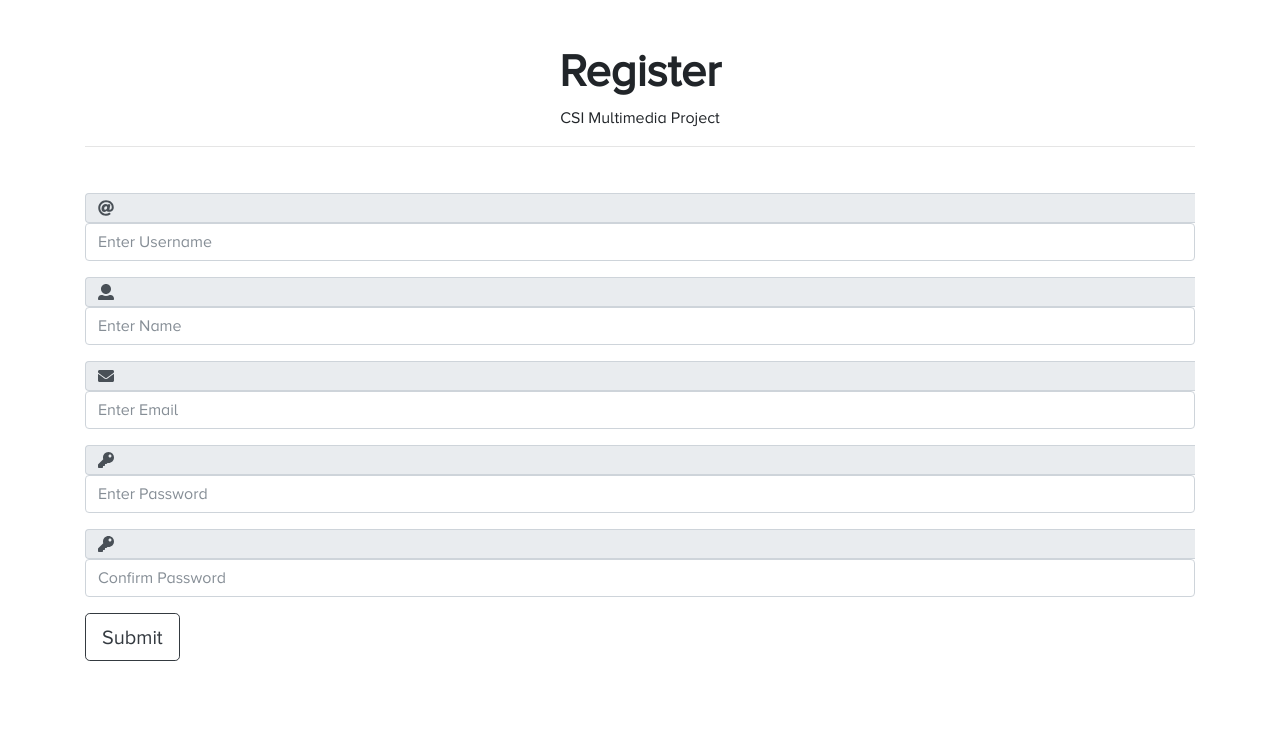
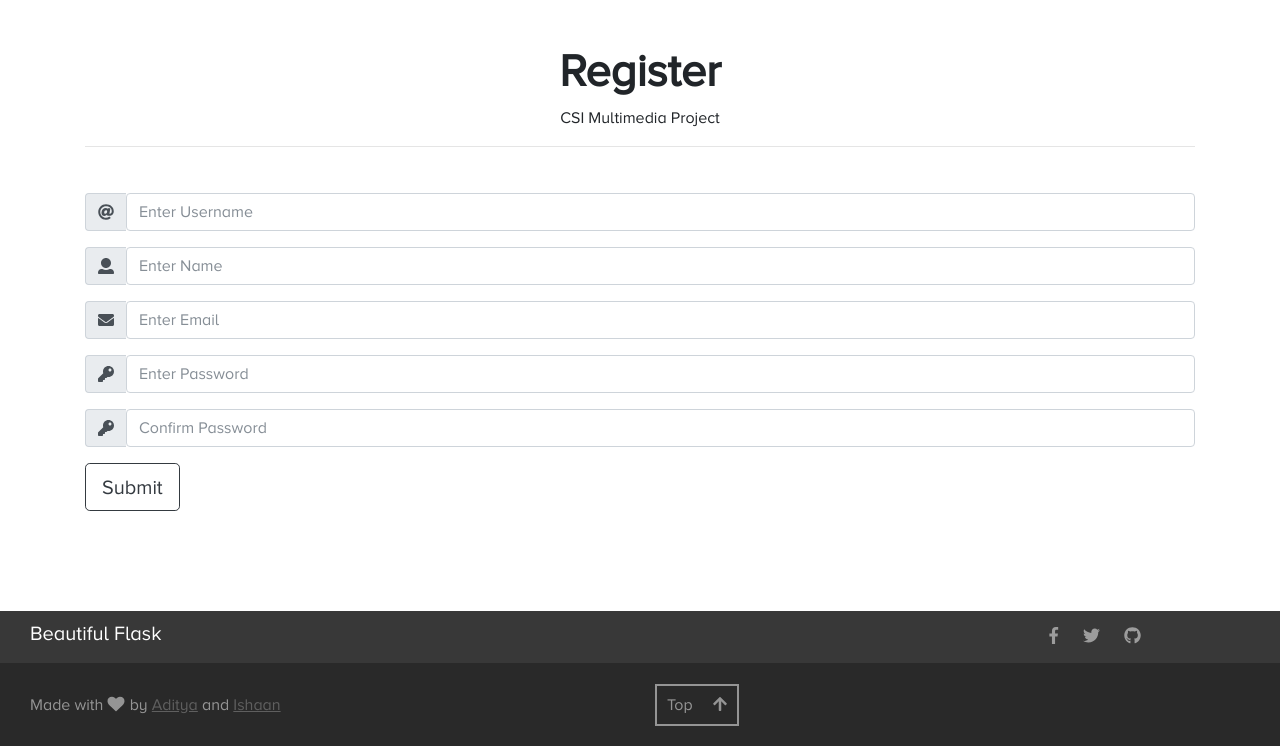
Before and after one commit to nzec/beautiful-flask, a Flask app: page /register in a window 1280 px wide. Shown: the part 56-802 px from the top of the page. Run offline with Flask 2, Linux system fonts and the light colour scheme; some libraries are stand-ins or nearby versions; some web fonts are replaced.

Commit message:
Update register.html

```diff
--- a/templates/register.html
+++ b/templates/register.html
@@ -45,23 +45,23 @@
 			})
 		</script>
 		{% endif %}
-		<div class="form-group">
+		<div class="form-group reg-form">
 			<div class="input-group-addon"><i class="fas fa-at"></i></div>
 			<input class="form-control" type="text" name="username" placeholder="Enter Username">
 		</div>
-		<div class="form-group">
+		<div class="form-group reg-form">
         	<div class="input-group-addon"><i class="fas fa-user"></i></div>
 			<input class="form-control" type="text" name="full-name" placeholder="Enter Name">
 		</div>
-		<div class="form-group">
+		<div class="form-group reg-form">
 			<div class="input-group-addon"><i class="fas fa-envelope"></i></div>
 			<input class="form-control" type="email" name="email" placeholder="Enter Email">
 		</div>
-		<div class="form-group">
+		<div class="form-group reg-form">
 			<div class="input-group-addon"><i class="fas fa-key"></i></div>
 			<input class="form-control" type="password" name="password" placeholder="Enter Password">
 		</div>
-		<div class="form-group">
+		<div class="form-group reg-form">
 			<div class="input-group-addon"><i class="fas fa-key"></i></div>
 			<input class="form-control" type="password" name="password-confirm"
 			placeholder="Confirm Password">
```
